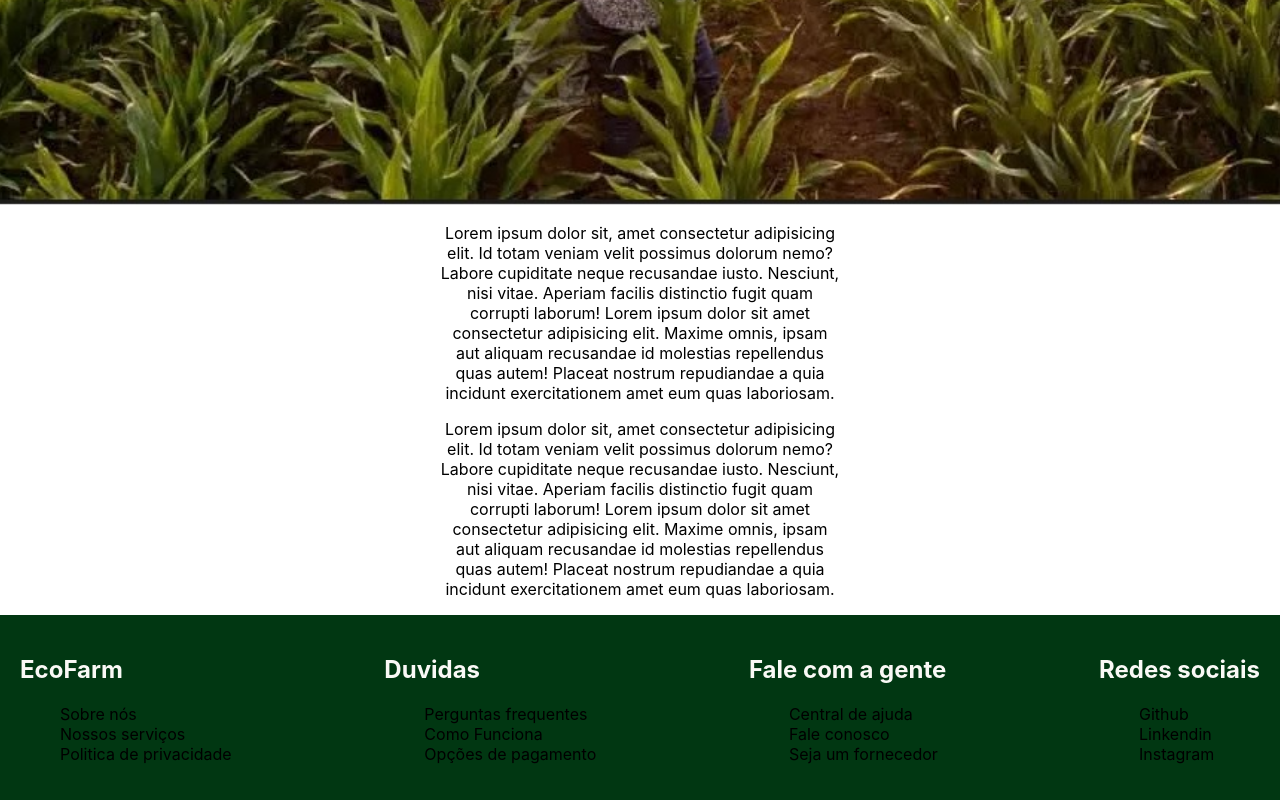
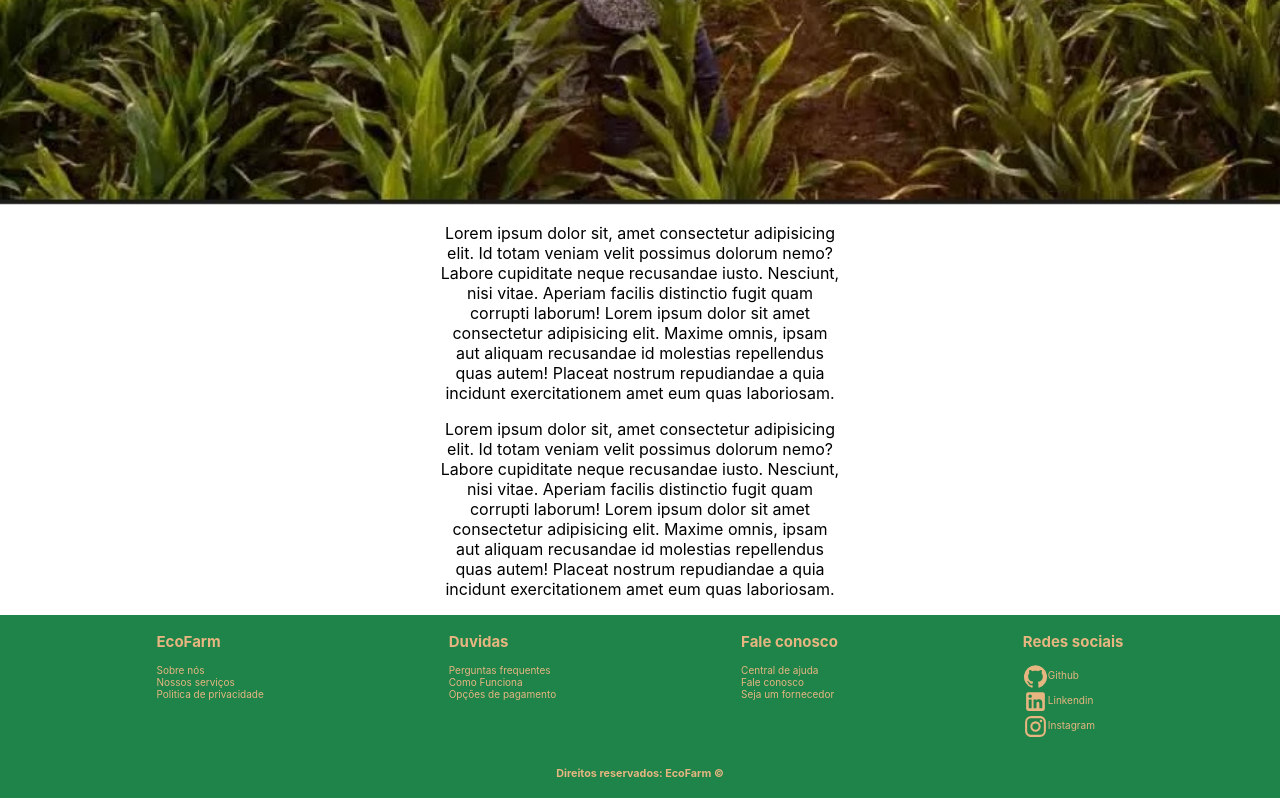
Before and after one commit to Fernanda-Chagas/Projeto-EcoFarm-React, a React (Create React App) app: page / in a window 1280 px wide. Shown: the part 641-1441 px from the top of the page. Built offline with nearby package versions, Linux system fonts and the light colour scheme.

Commit message:
@jonathancqa [Task: Estilização do componente footer] {09/09/2022 10:24}

```diff
--- a/src/components/estaticos/footer/Footer.css
+++ b/src/components/estaticos/footer/Footer.css
@@ -1,17 +1,55 @@
-.container{
-    background-color: #013712;
+#container-principal{
+    align-items: flex-start;
     display: flex;
-    justify-content: space-between;
+    flex-direction: column;
+    background-color: #1E8449;
+    font-size: 10px;
+    color:  #E6B580;
+    width: 100%;
 }
 
-.boxs{
-    padding: 20px;
-    align-content: center;
+#rodape{
+    justify-content: center;
+    display: flex;
+    width: 100%;
+    font-size: 13px;
 }
 
-.boxs ul li{
+.section-footer{
+    align-items: flex-start;
+    display: flex;
+    flex-direction: row;
+    justify-content: space-around;
+    margin-left: auto;
+    margin-right: auto;
+    padding-left: 15px;
+    padding-right: 15px;
+    width: 90%;
+}
+
+.menu li{
     list-style: none;
+    display: flex;
+    margin-left: -40px;
+    cursor: pointer;
 }
-.boxs h2 {
-    color:  #FAF9F6;
+
+.menu a{
+    text-decoration: none;
+    color: #E6B580;
 }
+.menu a:hover{
+    font-weight: bold;
+
+}
+.redes{
+    margin-top: 5px;
+}
+
+.icons{
+    font-size: 25px !important;
+}
+
+article{
+    padding-top: 5px;
+}
--- a/src/components/estaticos/footer/Footer.tsx
+++ b/src/components/estaticos/footer/Footer.tsx
@@ -1,6 +1,4 @@
 import React from 'react';
-import {Box} from '@mui/material';
-import {Grid} from '@material-ui/core';
 import './Footer.css';
 import InstagramIcon from '@mui/icons-material/Instagram';
 import GitHubIcon from '@mui/icons-material/GitHub';
@@ -9,39 +7,47 @@ import LinkedInIcon from '@mui/icons-material/LinkedIn';
 function Footer() {
 
     return (
-       <footer className='container'>
-        <div className='boxs'>
+        <footer id='container-principal'>
+            <section className='section-footer'>
+                <article>
                     <h2>EcoFarm</h2>
-            <ul>
-                <li>Sobre nós</li>
-                <li>Nossos serviços</li>
-                <li>Politica de privacidade</li>
+                    <ul className='menu'>
+                        <li><a href="#">Sobre nós</a></li>
+                        <li><a href="#">Nossos serviços</a></li>
+                        <li><a href="#">Politica de privacidade</a></li>
                     </ul>
-        </div>
-        <div className='boxs'>
+                </article>
+
+                <article>
                     <h2>Duvidas</h2>
-            <ul>
-                <li>Perguntas frequentes</li>
-                <li>Como Funciona</li>
-                <li>Opções de pagamento</li>
+                    <ul className='menu'>
+                        <li><a href="#">Perguntas frequentes</a></li>
+                        <li><a href="#">Como Funciona</a></li>
+                        <li><a href="#">Opções de pagamento</a></li>
                     </ul>
-        </div>
-        <div className='boxs'>
-        <h2>Fale com a gente</h2>
-            <ul>
-                <li>Central de ajuda</li>
-                <li>Fale conosco</li>
-                <li>Seja um fornecedor</li>
+                </article>
+
+                <article>
+                    <h2>Fale conosco</h2>
+                    <ul className='menu'>
+                        <li><a href="#">Central de ajuda</a></li>
+                        <li><a href="#">Fale conosco</a></li>
+                        <li><a href="#">Seja um fornecedor</a></li>
                     </ul>
-        </div>
-        <div className='boxs'>
+                </article>
+
+                <article>
                     <h2>Redes sociais</h2>
-            <ul>
-                <li>Github</li>
-                <li>Linkendin</li>
-                <li>Instagram</li>
+                    <ul className='menu'>
+                        <li><GitHubIcon className='icons' /><a href="#" className='redes'>Github</a></li>
+                        <li><LinkedInIcon className='icons' /><a href="#" className='redes'>Linkendin</a></li>
+                        <li><InstagramIcon className='icons' /><a href="#" className='redes'>Instagram</a></li>
                     </ul>
-        </div>
+                </article>
+            </section>
+            <footer id='rodape'>
+                <h5>Direitos reservados: EcoFarm ©</h5>
+            </footer>
         </footer>
     );
 
```
Lines whose indentation alone changed are shown as unchanged.
